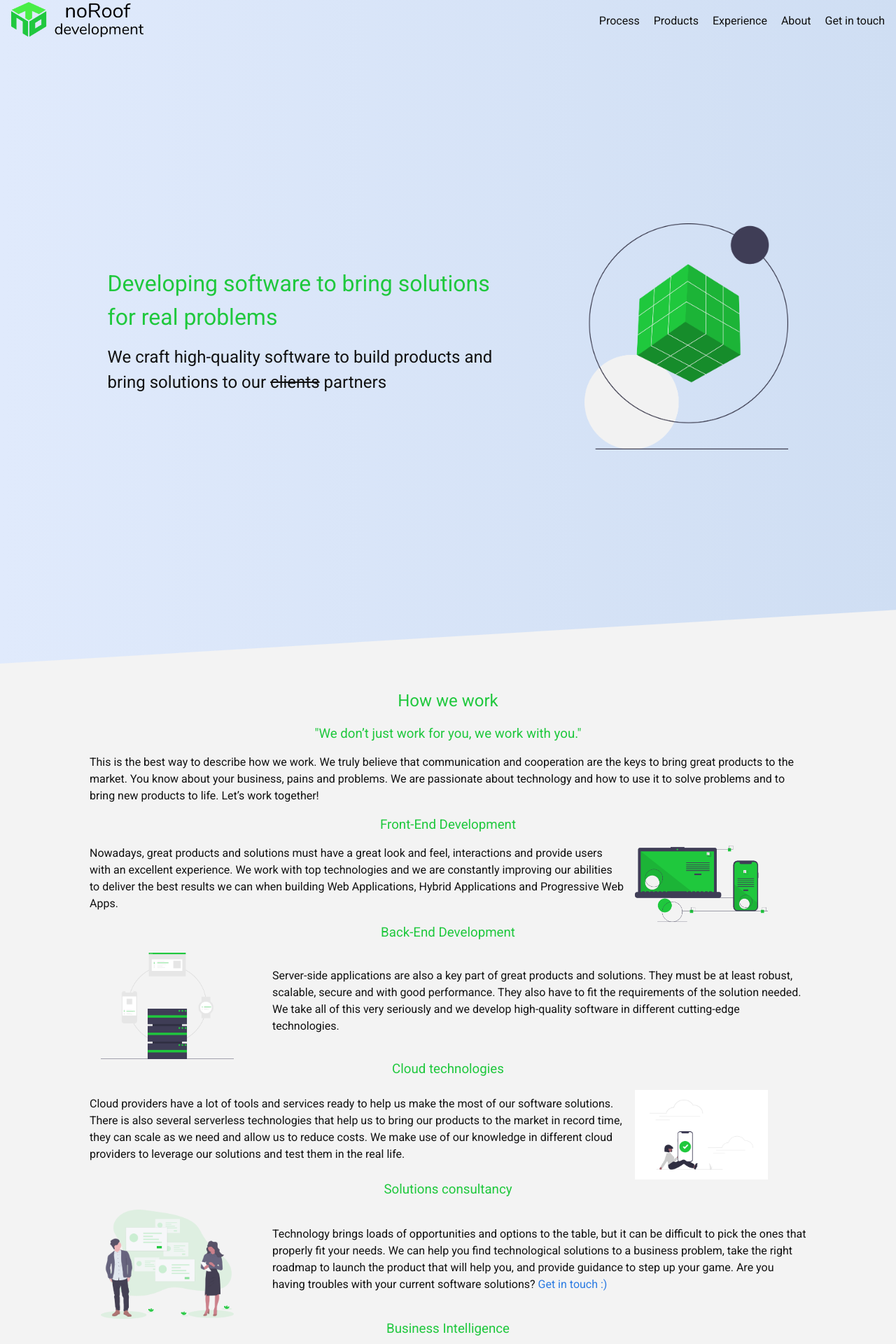
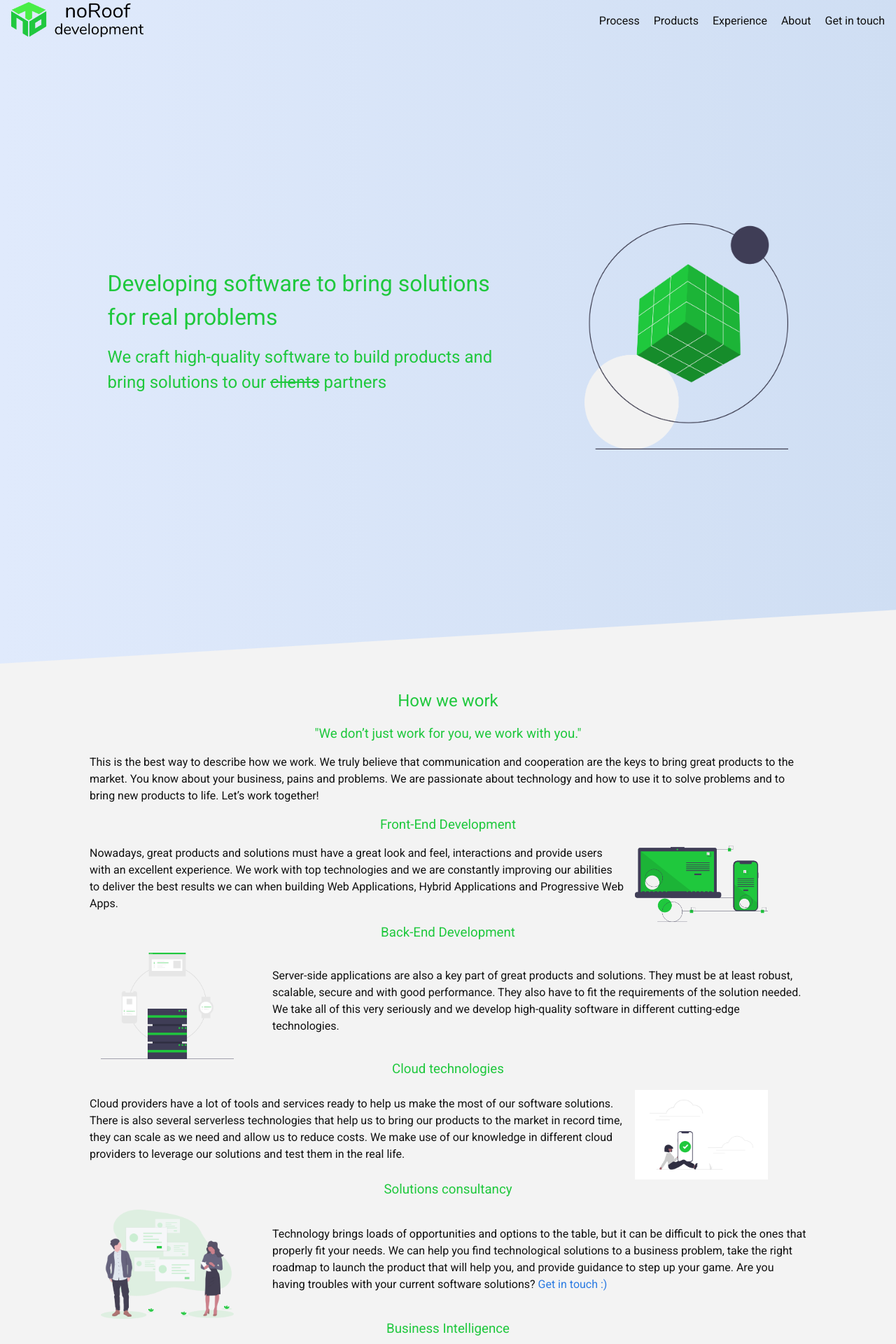
Before and after one commit to noRoof/noroof.github.io, a Jekyll site: the page built from index.html, in a window 1280 px wide. Shown: the top 1920 px of the page at 70% size. Built offline with Jekyll 4.4.1, drawn with Linux system fonts in a browser that asks for light colours.

Commit message:
updates subheader styles

```diff
--- a/_sass/noroof/_layout.scss
+++ b/_sass/noroof/_layout.scss
@@ -36,7 +36,7 @@ header.home-header {
         }
       }
 
-      h3 {
+      h2 {
         color: $primary-green;
         animation: 1s ease-out 0s 1 slideInFromRight;
         @include media-query($on-palm) {
```
